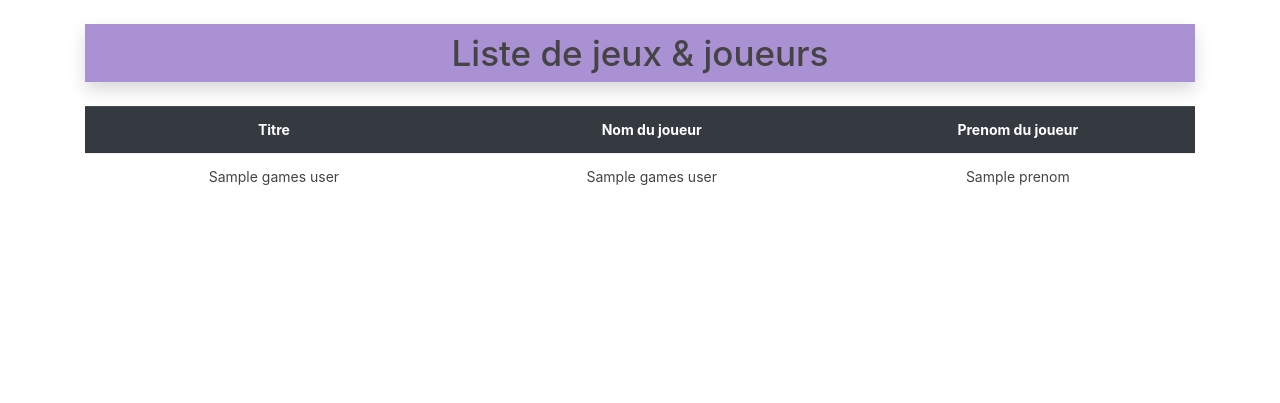
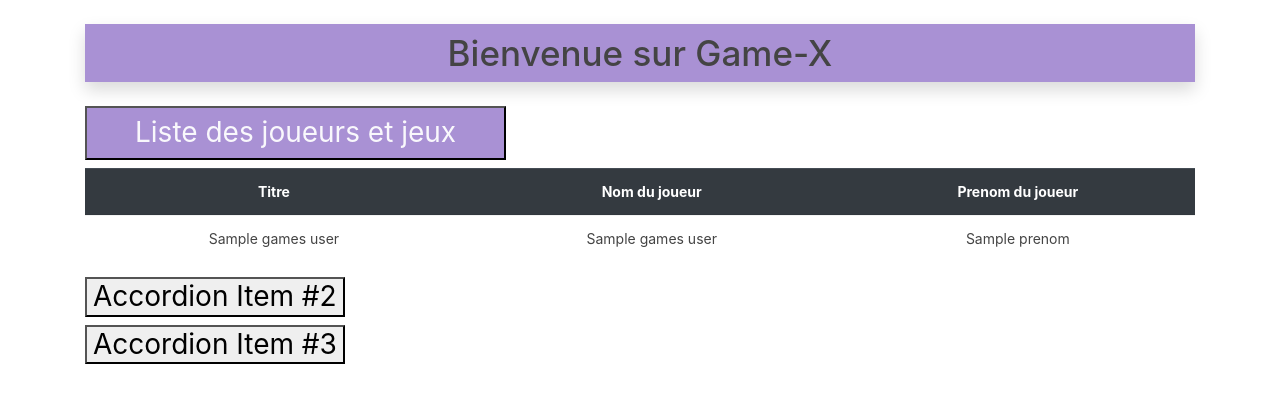
Before and after one commit to peflor/Projet_MVC_POO, a PHP site: template view/home.view.php in a window 1280 px wide. Shown: the part 75-478 px from the top of the page. Run offline with PHP 8.4, Linux system fonts and the light colour scheme; the template is opened without the code that fills it: most values are stand-ins (such as "Sample title", 1, 10 or a date in 2020); some libraries are stand-ins or nearby versions.

Commit message:
mise en place Accordeon page accueil

```diff
--- a/view/home.view.php
+++ b/view/home.view.php
@@ -1,6 +1,35 @@
 <?php ob_start() ?>
 
-<table class="table table-hover text-center">
+<!-- <h2 class="bg-dark text-light text-center shadow p-2">Liste des jeux et joueurs</h2> -->
+<!-- <table class="table table-hover text-center">
+    <thead class="table-dark">
+        <tr>
+            <th>Titre</th>
+            <th>Nom du joueur</th>
+            <th>Prenom du joueur</th>
+        </tr>
+    </thead>
+    <tbody>
+        <?php foreach ($gamesUsers as $gameUser) : ?>
+        <tr>
+            <td><?= $gameUser->getTitle()?></td>
+            <td><?= $gameUser->getNom()?></td>
+            <td><?= $gameUser->getPrenom()?></td>
+        </tr>
+        <?php endforeach; ?>
+    </tbody>
+</table> -->
+
+<div class="accordion" id="accordionExample">
+  <div class="accordion-item">
+    <h2 class="accordion-header" id="headingOne">
+      <button class=" accordion-button bg-secondary text-light py-2 px-5" type="button" data-bs-toggle="collapse" data-bs-target="#collapseOne" aria-expanded="true" aria-controls="collapseOne">
+        Liste des joueurs et jeux
+      </button>
+    </h2>
+    <div id="collapseOne" class="accordion-collapse collapse show" aria-labelledby="headingOne" data-bs-parent="#accordionExample" style="">
+      <div class="accordion-body">
+      <table class="table table-hover text-center">
     <thead class="table-dark">
         <tr>
             <th>Titre</th>
@@ -18,10 +47,38 @@
         <?php endforeach; ?>
     </tbody>
 </table>
+      </div>
+    </div>
+  </div>
+  <div class="accordion-item">
+    <h2 class="accordion-header" id="headingTwo">
+      <button class="accordion-button collapsed" type="button" data-bs-toggle="collapse" data-bs-target="#collapseTwo" aria-expanded="false" aria-controls="collapseTwo">
+        Accordion Item #2
+      </button>
+    </h2>
+    <div id="collapseTwo" class="accordion-collapse collapse" aria-labelledby="headingTwo" data-bs-parent="#accordionExample" style="">
+      <div class="accordion-body">
+        <strong>This is the second item's accordion body.</strong> It is hidden by default, until the collapse plugin adds the appropriate classes that we use to style each element. These classes control the overall appearance, as well as the showing and hiding via CSS transitions. You can modify any of this with custom CSS or overriding our default variables. It's also worth noting that just about any HTML can go within the <code>.accordion-body</code>, though the transition does limit overflow.
+      </div>
+    </div>
+  </div>
+  <div class="accordion-item">
+    <h2 class="accordion-header" id="headingThree">
+      <button class="accordion-button collapsed" type="button" data-bs-toggle="collapse" data-bs-target="#collapseThree" aria-expanded="false" aria-controls="collapseThree">
+        Accordion Item #3
+      </button>
+    </h2>
+    <div id="collapseThree" class="accordion-collapse collapse" aria-labelledby="headingThree" data-bs-parent="#accordionExample" style="">
+      <div class="accordion-body">
+        <strong>This is the third item's accordion body.</strong> It is hidden by default, until the collapse plugin adds the appropriate classes that we use to style each element. These classes control the overall appearance, as well as the showing and hiding via CSS transitions. You can modify any of this with custom CSS or overriding our default variables. It's also worth noting that just about any HTML can go within the <code>.accordion-body</code>, though the transition does limit overflow.
+      </div>
+    </div>
+  </div>
+</div>
 
 <?php
     $content= ob_get_clean();
-    $title="Liste de jeux & joueurs";
+    $title="Bienvenue sur Game-X";
     require_once "base.html.php";
 
 ?>
```
